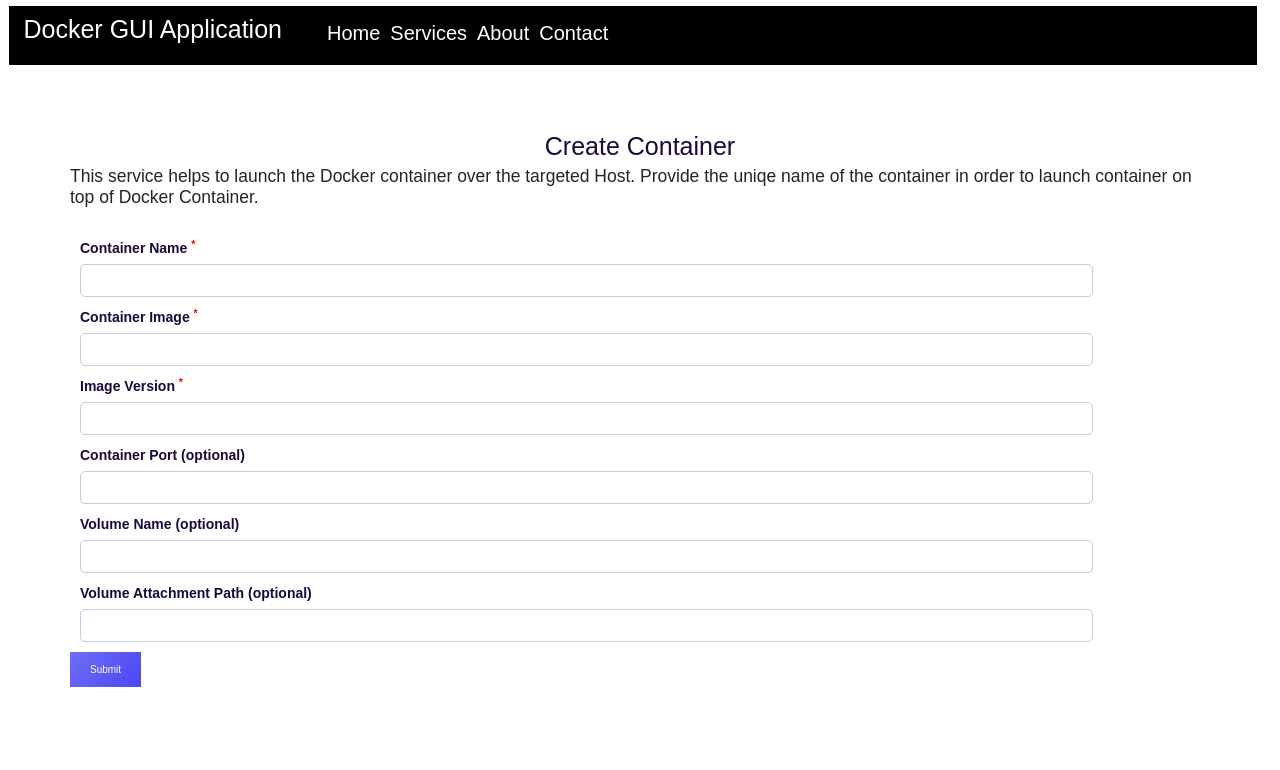
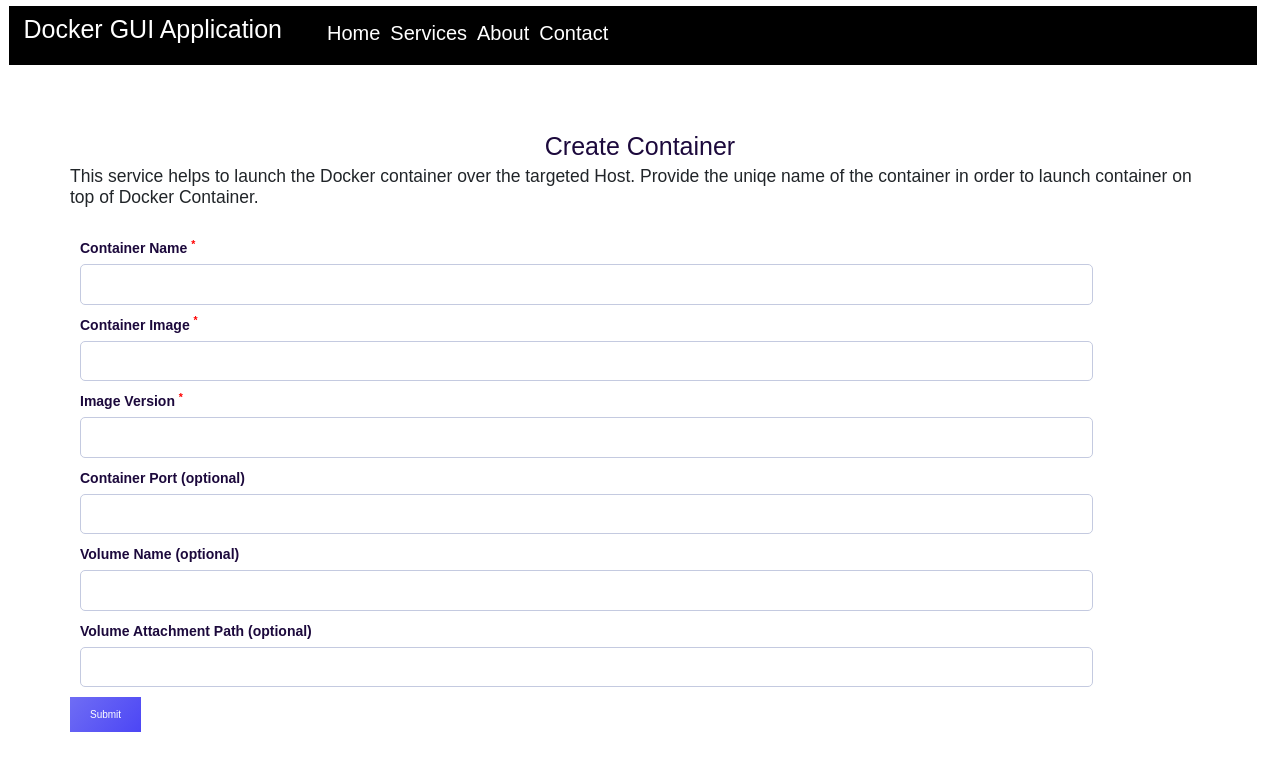
Before and after one commit to satyamskic/docker-college-project, a React (Create React App) app: page /createcontainer in a window 1280 px wide. Shown: the top 770 px of the page. Built offline with nearby package versions, Linux system fonts and the light colour scheme; a web font is replaced by a local one.

Commit message:
added headings

```diff
--- a/src/container/create_container/CreateContainer.jsx
+++ b/src/container/create_container/CreateContainer.jsx
@@ -102,6 +102,7 @@
                 name="container_name"
                 onChange={handleInputChange}
                 required
+                style={{ fontSize: '15px' }}
               />
             </div>
             <div className="column">
@@ -110,6 +111,7 @@
                 type="text"
                 name="container_image"
                 onChange={handleInputChange}
+                style={{ fontSize: '15px' }}
                 required
               />
             </div>
@@ -121,6 +123,7 @@
                 type="text"
                 name="image_version"
                 onChange={handleInputChange}
+                style={{ fontSize: '15px' }}
                 required
               />
             </div>
@@ -129,6 +132,7 @@
               <input
                 type="text"
                 name="container_port"
+                style={{ fontSize: '15px' }}
                 onChange={handleInputChange}
               />
             </div>
@@ -140,6 +144,7 @@
                 type="text"
                 name="vol_name"
                 onChange={handleInputChange}
+                style={{ fontSize: '15px' }}
               />
             </div>
             <div className="column">
@@ -148,6 +153,7 @@
                 type="text"
                 name="vol_attach_path"
                 onChange={handleInputChange}
+                style={{ fontSize: '15px' }}
               />
             </div>
           </div>
--- a/src/container/create_container/CreateContainerform.css
+++ b/src/container/create_container/CreateContainerform.css
@@ -50,6 +50,7 @@
     border-radius: 5px;
     border: 1.2px solid #c4cae0;
     margin-top: 5px;
+    /* font-size: 5px; */
 }
 
 textarea {
--- a/src/container/manage_container/ManageContainer.jsx
+++ b/src/container/manage_container/ManageContainer.jsx
@@ -123,6 +123,7 @@
                 name="container_name"
                 onChange={handleInputChange}
                 required
+                style={{ fontSize: '15px' }}
               />
             </div>
           </div>
--- a/src/container/manage_images/ManageImages.jsx
+++ b/src/container/manage_images/ManageImages.jsx
@@ -106,6 +106,7 @@
                 type="text"
                 name="image_name"
                 onChange={handleInputChange}
+                style={{ fontSize: '15px' }}
                 required
               />
             </div>
@@ -116,6 +117,7 @@
                 type="text"
                 name="image_version"
                 onChange={handleInputChange}
+                style={{ fontSize: '15px' }}
                 required
               />
             </div>
--- a/src/container/manage_network/ManageNetwork.jsx
+++ b/src/container/manage_network/ManageNetwork.jsx
@@ -105,6 +105,7 @@
                 type="text"
                 name="network_name"
                 onChange={handleInputChange}
+                style={{ fontSize: '15px' }}
                 required
               />
             </div>
--- a/src/container/manage_volume/ManageVolume.jsx
+++ b/src/container/manage_volume/ManageVolume.jsx
@@ -87,7 +87,7 @@
             <label htmlFor="name">Choose Action  <sup style={{ color: 'red' }}>*</sup></label> <br />
 
             <div class="form-check">
-              <input class="form-check-input" onChange={handleInputChange} type="radio" name="action_type" id="manageVolume1" value="create_volume" />
+              <input  class="form-check-input" onChange={handleInputChange} type="radio" name="action_type" id="manageVolume1" value="create_volume" />
               <label class="form-check-label" for="manageVolume1">
                 Create Volume
               </label>
@@ -103,6 +103,7 @@
               <label htmlFor="subject">Volume Name <sup style={{ color: 'red' }}>*</sup></label><br />
               <input
                 type="text"
+                style={{ fontSize: '15px' }}
                 name="volume_name"
                 onChange={handleInputChange}
                 required
```
